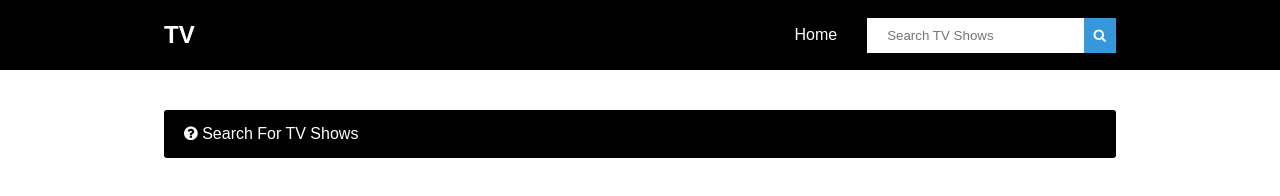
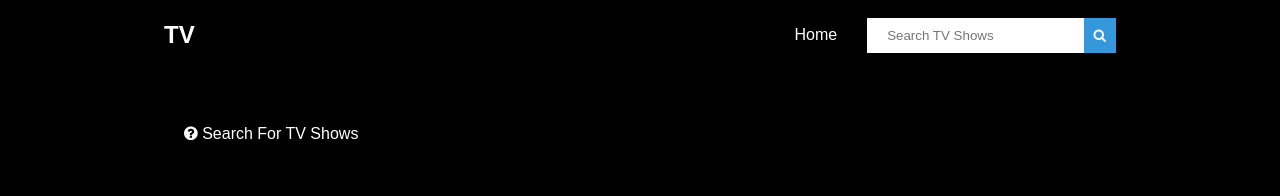
Before and after one commit to ahmed-riad-1/TV-Shows-App, a plain HTML site: page index.html in a window 1280 px wide. Drawn offline with Linux system fonts and the light colour scheme.

Commit message:
Test Commit

```diff
--- a/main.css
+++ b/main.css
@@ -14,6 +14,7 @@
 body {
     width: 100%;
     min-height: 100vh;
+    background: #000;
 }
 
 .container {
```
